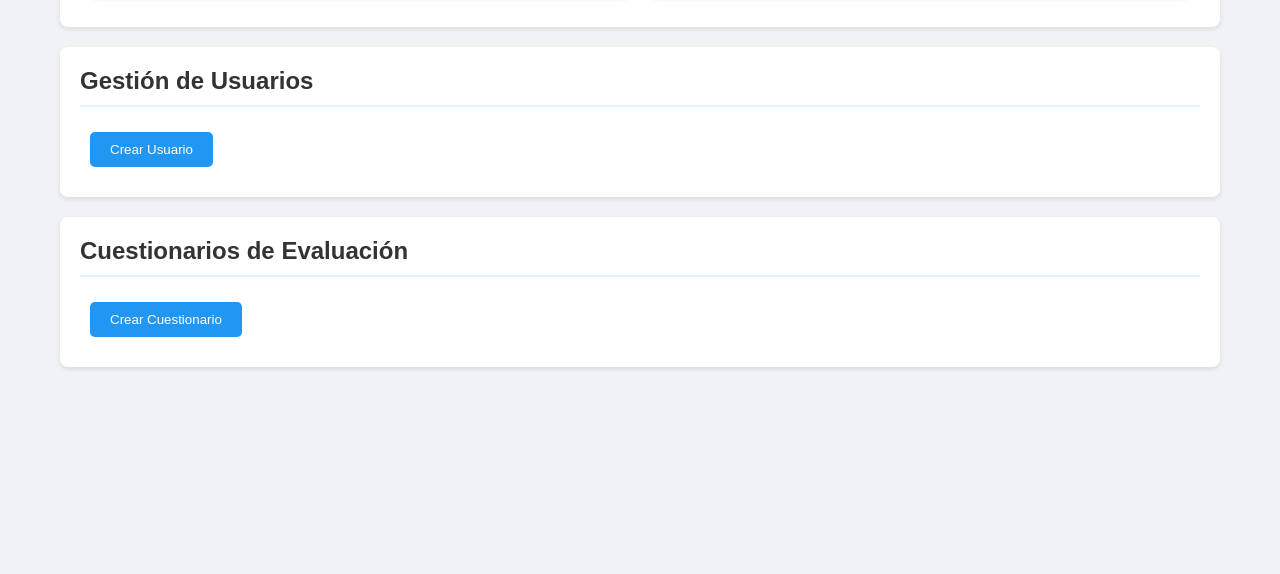
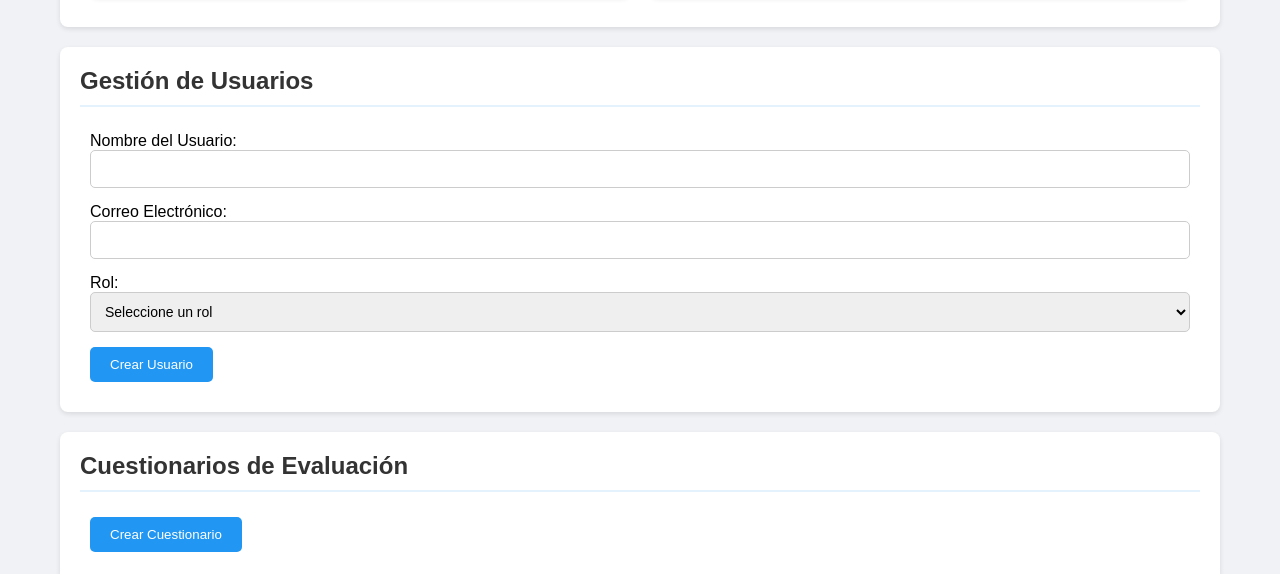
Before and after one commit to Carlostiti/Proyecto_adopcion, a plain HTML site: page proyecto_adopcion/index.html in a window 1280 px wide. Shown: the part 649-1223 px from the top of the page. Before the commit the page ends 1036 px from the top, so only its background shows below. Drawn offline with Linux system fonts and the light colour scheme; files whose address does not match are found by name.

Commit message:
Gestion usuarios

```diff
--- a/proyecto_adopcion/estilo.css
+++ b/proyecto_adopcion/estilo.css
@@ -117,3 +117,11 @@ body {
         text-align: center;
     }
 }
+input[type="text"], input[type="email"], select {
+    width: 100%;
+    padding: 10px;
+    margin-bottom: 15px;
+    border: 1px solid #ccc;
+    border-radius: 5px;
+    font-size: 14px;
+}
--- a/proyecto_adopcion/index.html
+++ b/proyecto_adopcion/index.html
@@ -4,7 +4,7 @@
     <meta charset="UTF-8">
     <meta name="viewport" content="width=device-width, initial-scale=1.0">
     <title>Panel de Administración - Adopción Responsable</title>
-    <link rel="stylesheet" href="C:\Users\camim\Documents\proyecto_adopcion\estilo.css">
+    <link rel="stylesheet" href="estilo.css">
 </head>
 <body>
     <header class="top-header">
@@ -45,18 +45,37 @@
         <section class="module-card" id="usuarios">
             <h2>Gestión de Usuarios</h2>
             <div class="card-content">
+
+                 <form id="form-cuestionario">
+
+                        <label for="userName">Nombre del Usuario:</label>
+                        <input type="text" id="userName" name="userName" required>
+
+                        <label for="userEmail">Correo Electrónico:</label>
+                        <input type="email" id="userEmail" name="userEmail" required>
+
+                        <label for="userRole">Rol:</label>
+                        <select id="userRole" name="userRole" required>
+                            <option value="">Seleccione un rol</option>
+                            <option value="admin">Administrador</option>
+                            <option value="editor">Editor</option>
+                            <option value="viewer">Visor</option>
+                        </select>
                 <button class="action-button">Crear Usuario</button>
             </div>
         </section>
 
         <section class="module-card" id="cuestionarios">
             <h2>Cuestionarios de Evaluación</h2>
+
+
+
             <div class="card-content">
                 <button class="action-button">Crear Cuestionario</button>
             </div>
         </section>
     </main>
 
-    <script src="C:\Users\camim\Documents\proyecto_adopcion\script.js"></script>
+    <script src=script.js></script>
 </body>
 </html>
```
